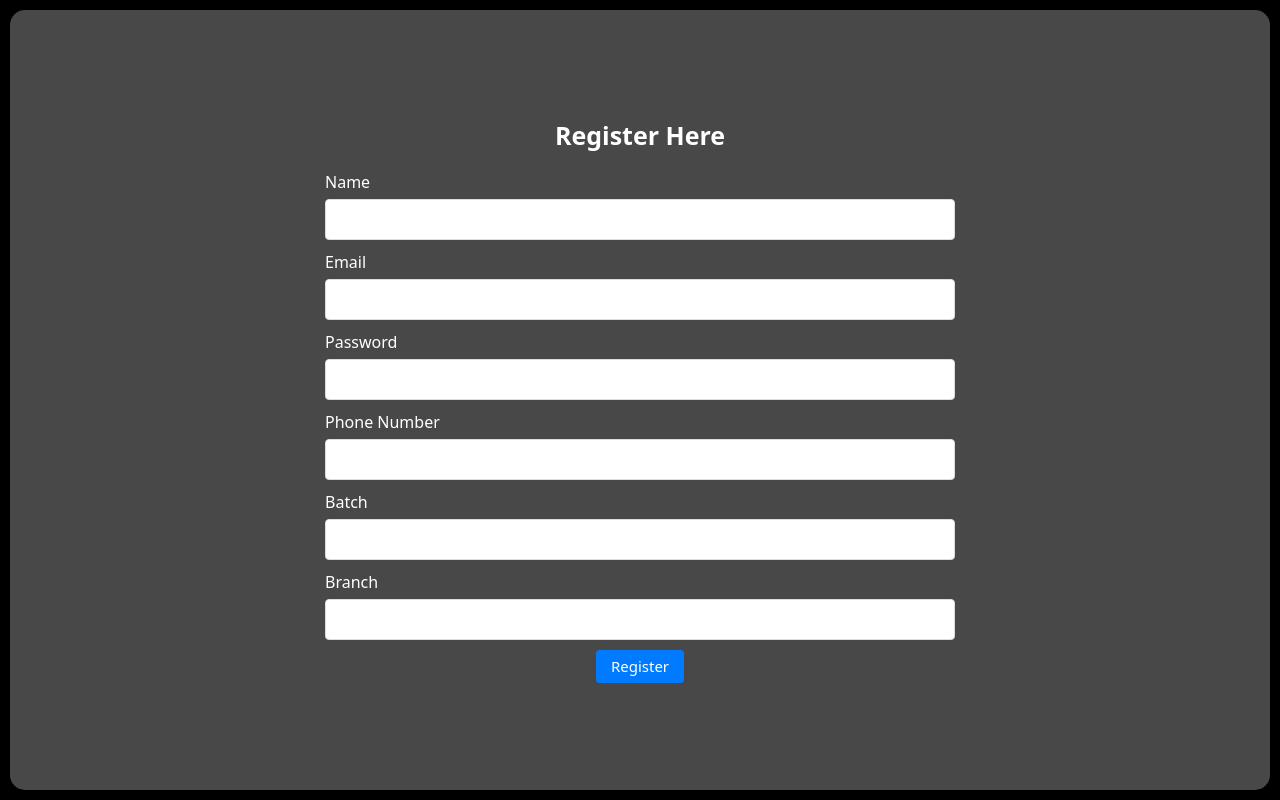
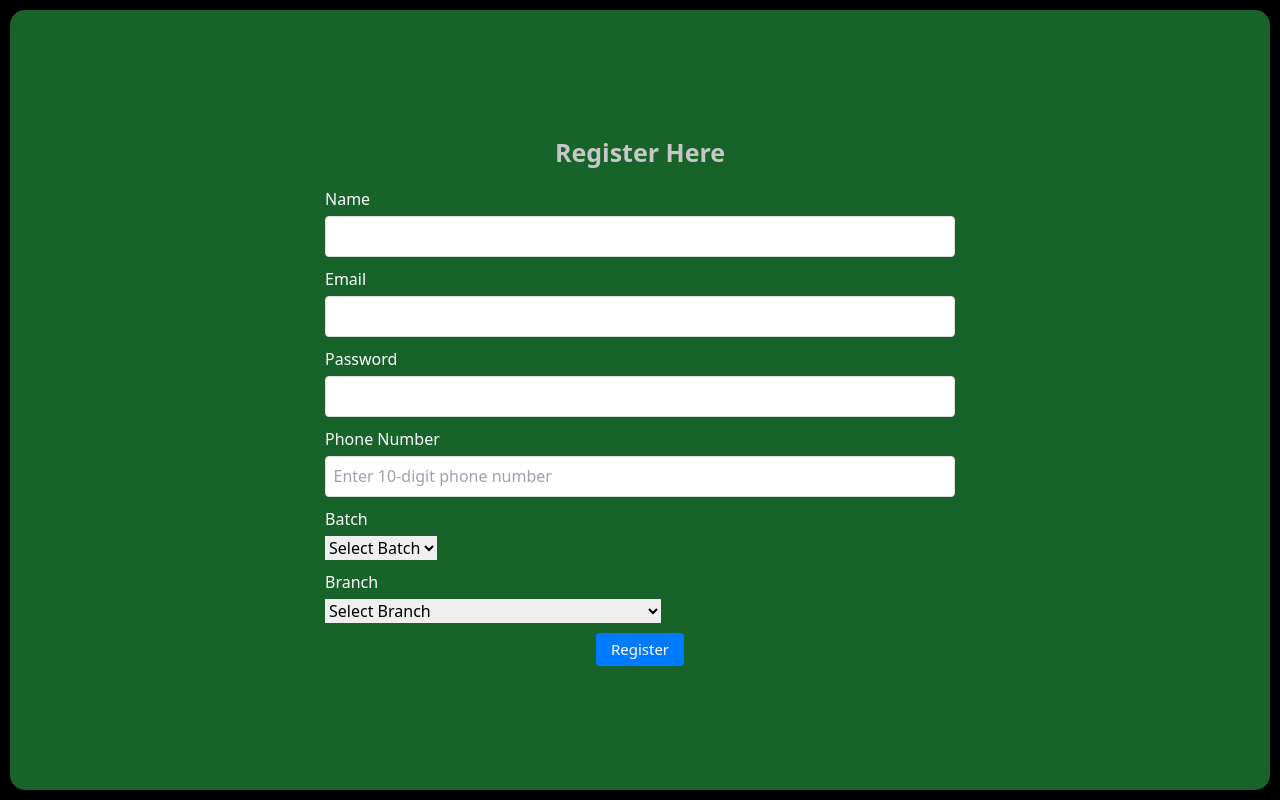
Before and after one commit to sahilfulmali2/AlumniMeet-Website, a React (Vite) app: page /register in a window 1280 px wide. Built offline with nearby package versions, Linux system fonts and the light colour scheme.

Commit message:
12/11 registration page

```diff
--- a/src/components/Registration/Registration.jsx
+++ b/src/components/Registration/Registration.jsx
@@ -5,7 +5,7 @@ const Registration = () => {
       <div className={styles.registration_container}>
         <h2>Register Here</h2>
         {/* onSubmit={handleSubmit} */}
-        <form  className={styles.form}>
+        <form className={styles.form}>
           <div className={styles.form_group}>
             <label htmlFor="name">Name</label>
             <input
@@ -48,6 +48,9 @@ const Registration = () => {
               type="tel"
               id="phone"
               name="phone"
+              maxLength="10"
+              pattern="[0-9]{10}"
+              placeholder="Enter 10-digit phone number"
               // value={formData.phone}
               // onChange={handleChange}
               required
@@ -55,25 +58,44 @@ const Registration = () => {
           </div>
           <div className={styles.form_group}>
             <label htmlFor="batch">Batch</label>
-            <input
-              type="text"
+            <select
               id="batch"
               name="batch"
-              // value={formData.password}
+              // value={formData.batch}
               // onChange={handleChange}
               required
-            />
+            >
+              <option value="">Select Batch</option>
+              {Array.from({ length: 10 }, (_, i) => {
+                const year = 2005 - i;
+                return (
+                  <option key={year} value={year}>
+                    {year}
+                  </option>
+                );
+              })}
+            </select>
           </div>
           <div className={styles.form_group}>
             <label htmlFor="branch">Branch</label>
-            <input
-              type="text"
+            <select
               id="branch"
               name="branch"
-              // value={formData.password}
+              // value={formData.branch}
               // onChange={handleChange}
               required
-            />
+            >
+              <option value="">Select Branch</option>
+              <option value="CSE">Computer Science & Engineering</option>
+              <option value="ECE">
+                Electronics & Communication Engineering
+              </option>
+              <option value="ME">Mechanical Engineering</option>
+              <option value="EE">Electrical Engineering</option>
+              <option value="CE">Civil Engineering</option>
+              <option value="IT">Information Technology</option>
+              <option value="CHE">Instrumentation Engineering</option>
+            </select>
           </div>
 
           <button type="submit" className={styles.submit_button}>
--- a/src/components/Registration/Registration.module.css
+++ b/src/components/Registration/Registration.module.css
@@ -5,7 +5,7 @@
 }
 
 .registration_container{
-  background-color: rgb(72, 72, 72);
+  background-color: #17632a;
   height: 100%;
   border-radius: 15px;
   display: flex;
@@ -17,7 +17,7 @@
 .registration_container h2 {
   text-align: center;
   margin-bottom: 1.5rem;
-  color: #ffffff;
+  color: #c8c7c7;
   font-size: 25px;
   font-weight: 700;
 
```
